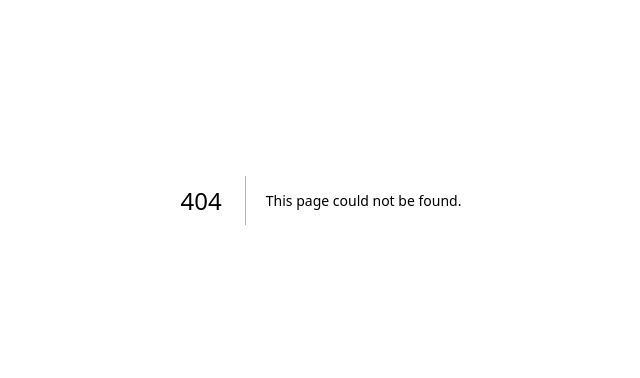
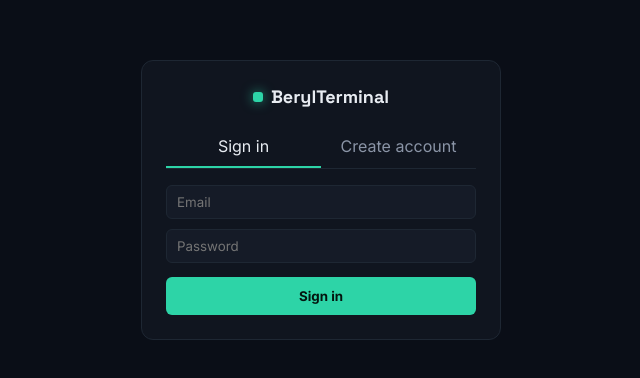
Before and after one commit to mohibi0987-hub/BerylTerminal, a Next.js app: page /login in a window 1280 px wide. Before the commit this address had no page. Shown: the part 200-578 px from the top of the page, without its empty margins (319-959 px from the left). Built offline with nearby package versions, Linux system fonts and the light colour scheme.

Commit message:
Add login page, fix auth redirect, reduce chart polling rate

```diff
--- /dev/null
+++ b/src/app/login/page.tsx
@@ -0,0 +1,50 @@
+"use client";
+import { useState } from "react";
+
+export default function LoginPage() {
+  const [mode, setMode] = useState<"login" | "signup">("login");
+  const [email, setEmail] = useState("");
+  const [password, setPassword] = useState("");
+  const [name, setName] = useState("");
+  const [error, setError] = useState<string | null>(null);
+  const [busy, setBusy] = useState(false);
+
+  async function submit() {
+    setBusy(true);
+    setError(null);
+    const url = mode === "login" ? "/api/auth/login" : "/api/auth/signup";
+    const res = await fetch(url, {
+      method: "POST",
+      headers: { "Content-Type": "application/json" },
+      body: JSON.stringify({ email, password, name }),
+    });
+    const json = await res.json();
+    setBusy(false);
+    if (!res.ok) { setError(json.error ?? "Something went wrong."); return; }
+    window.location.href = "/";
+  }
+
+  return (
+    <div style={{ height: "100vh", display: "flex", alignItems: "center", justifyContent: "center", background: "var(--bg)" }}>
+      <div style={{ width: 360, background: "var(--panel)", border: "1px solid var(--border)", borderRadius: 12, padding: 24 }}>
+        <div className="disp" style={{ display: "flex", alignItems: "center", gap: 8, fontWeight: 700, fontSize: 18, marginBottom: 18, justifyContent: "center" }}>
+          <span style={{ width: 10, height: 10, borderRadius: 3, background: "var(--green)", boxShadow: "0 0 12px rgba(45,212,167,.65)" }} />
+          BerylTerminal
+        </div>
+        <div style={{ display: "flex", marginBottom: 16, borderBottom: "1px solid var(--border)" }}>
+          <div onClick={() => setMode("login")} style={{ flex: 1, textAlign: "center", padding: 10, cursor: "pointer", color: mode === "login" ? "var(--text)" : "var(--muted)", borderBottom: mode === "login" ? "2px solid var(--green)" : "none" }}>Sign in</div>
+          <div onClick={() => setMode("signup")} style={{ flex: 1, textAlign: "center", padding: 10, cursor: "pointer", color: mode === "signup" ? "var(--text)" : "var(--muted)", borderBottom: mode === "signup" ? "2px solid var(--green)" : "none" }}>Create account</div>
+        </div>
+        {mode === "signup" && (
+          <input placeholder="Name (optional)" value={name} onChange={(e) => setName(e.target.value)} style={{ width: "100%", marginBottom: 10 }} />
+        )}
+        <input placeholder="Email" type="email" value={email} onChange={(e) => setEmail(e.target.value)} style={{ width: "100%", marginBottom: 10 }} />
+        <input placeholder="Password" type="password" value={password} onChange={(e) => setPassword(e.target.value)} style={{ width: "100%", marginBottom: 14 }} />
+        {error && <div style={{ color: "var(--red)", fontSize: 12, marginBottom: 10 }}>{error}</div>}
+        <button onClick={submit} disabled={busy} style={{ width: "100%", padding: 11, borderRadius: 6, border: "none", background: "var(--green)", color: "#04150F", fontWeight: 700 }}>
+          {busy ? "Please wait…" : mode === "login" ? "Sign in" : "Create account"}
+        </button>
+      </div>
+    </div>
+  );
+}
--- a/src/app/page.tsx
+++ b/src/app/page.tsx
@@ -11,7 +11,7 @@ export default function Home() {
   const [accountError, setAccountError] = useState<string | null>(null);
 
   async function refreshAccount() {
-    const res = await fetch("/api/account?broker=ALPACA&mode=PAPER");
+    const res = await fetch("/api/account?broker=ALPACA&mode=PAPER"); if (res.status === 401) { window.location.href = "/login"; return; }
     const json = await res.json();
     if (!res.ok) { setAccountError(json.error); setAccount(null); return; }
     setAccountError(null);
--- a/src/components/Chart.tsx
+++ b/src/components/Chart.tsx
@@ -31,7 +31,7 @@ export function Chart({ symbol }: { symbol: string }) {
       })));
     }
     load();
-    const poll = setInterval(load, 5000); // real polling refresh — see README for upgrading to true WebSocket streaming
+    const poll = setInterval(load, 15000); // real polling refresh — see README for upgrading to true WebSocket streaming
 
     const onResize = () => chart.applyOptions({ width: containerRef.current!.clientWidth, height: containerRef.current!.clientHeight });
     window.addEventListener("resize", onResize);
```
